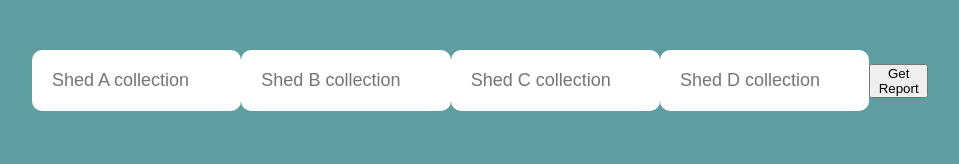
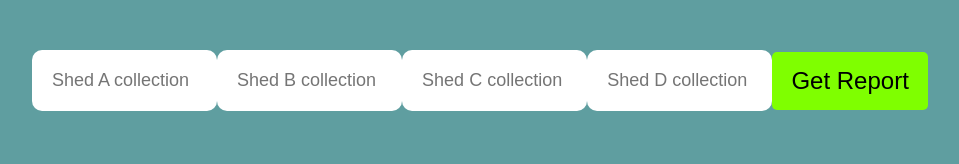
Before and after one commit to Stephen-Njuguna-Njambi-Moringa/MyArtProfile, a plain HTML site: page index.html in a window 1280 px wide. Shown: the whole page, without its empty margins (160-1119 px from the left). Drawn offline with Linux system fonts and the light colour scheme.

Commit message:
styled the button

```diff
--- a/Assets/style.css
+++ b/Assets/style.css
@@ -31,3 +31,12 @@
     border: none;
     font-size: 18px;
 }
+
+.btn{
+    width: 200px;
+    padding: 15px;
+    font-size: 24px;
+    background-color: chartreuse;
+    border-radius: 5px;
+    border:none;
+}
```
